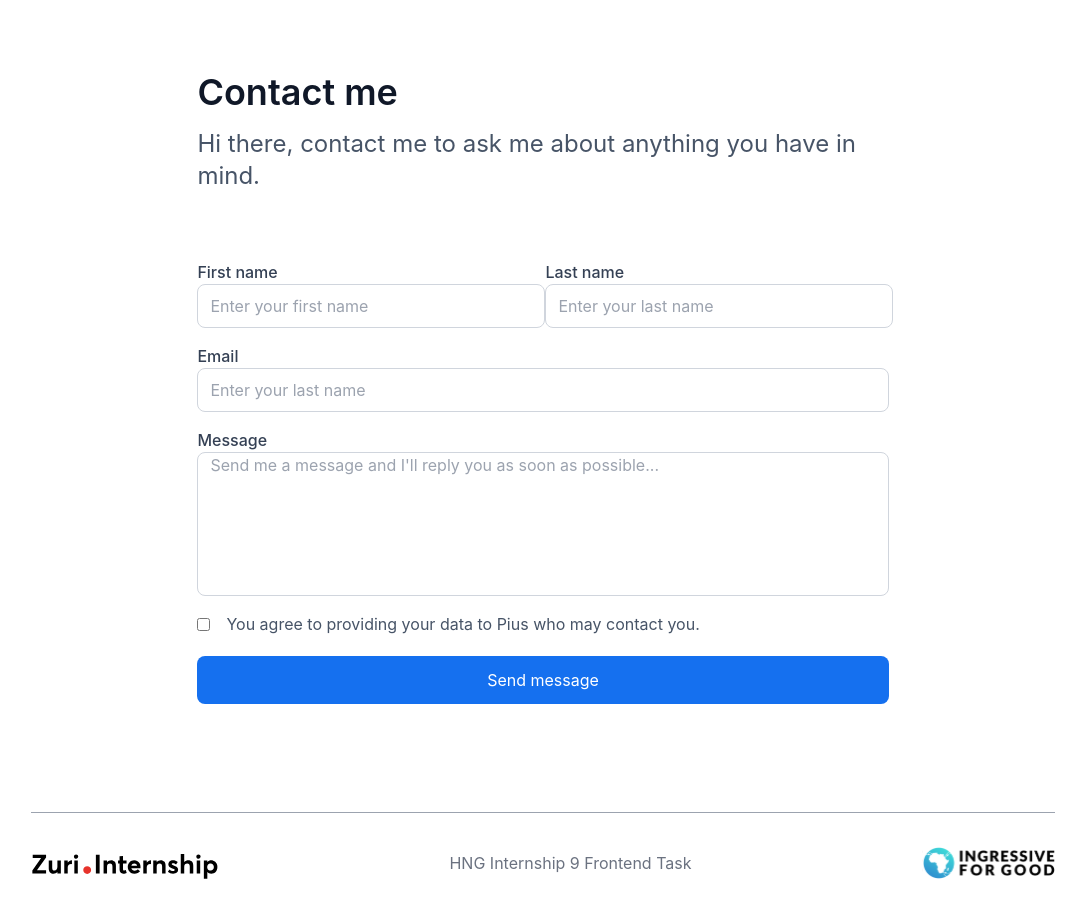
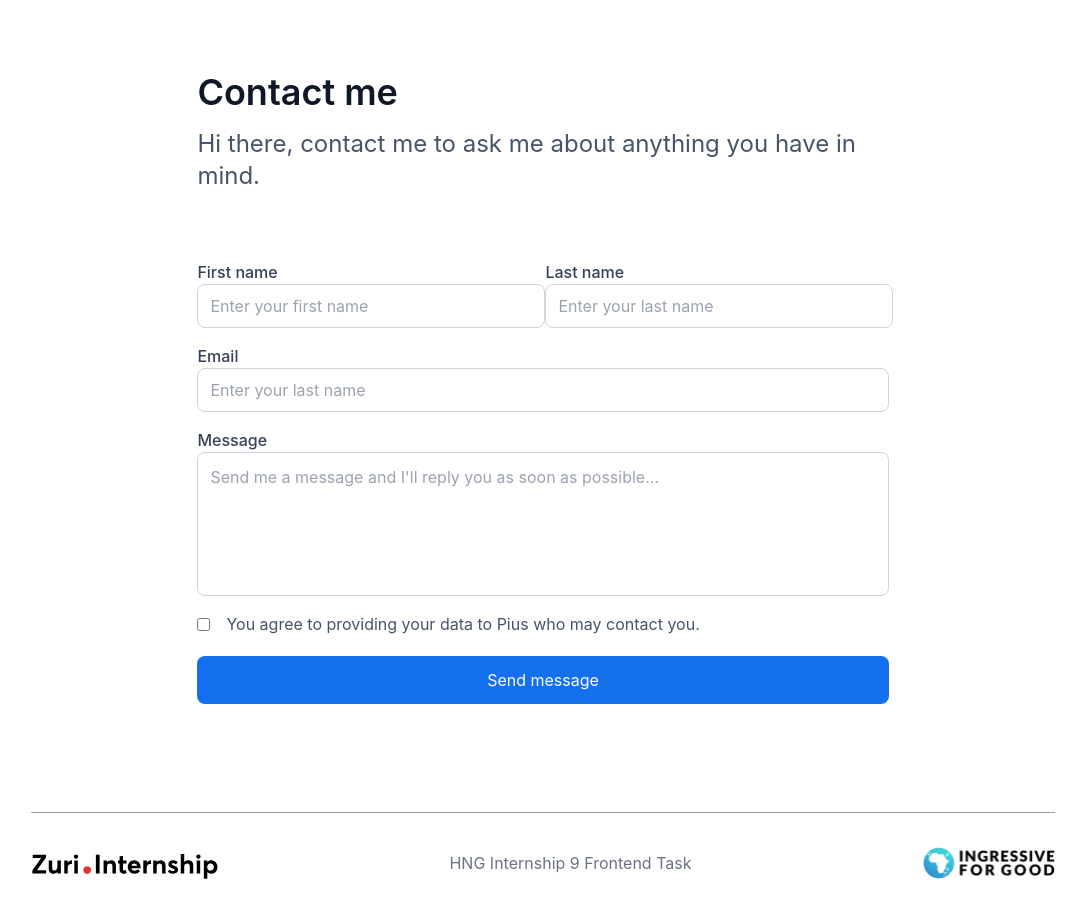
Before and after one commit to OsujiPius/Hng_task1, a React (Create React App) app: page /contact in a window 1280 px wide. Shown: the top 918 px of the page, without its empty margins (97-1183 px from the left). Built offline with nearby package versions, Linux system fonts and the light colour scheme.

Commit message:
fix: add padding to textarea

```diff
--- a/src/pages/Contact.js
+++ b/src/pages/Contact.js
@@ -44,7 +44,7 @@ export default function Contact() {
           <textarea
             id="message"
             placeholder="Send me a message and I'll reply you as soon as possible..."
-            className="h-36 w-full rounded-lg border border-[#D0D5DD] outline-none pl-3 resize-none"
+            className="h-36 w-full rounded-lg border border-[#D0D5DD] outline-none p-3 resize-none"
           />
         </div>
         <div className="flex items-center mt-4">
```
